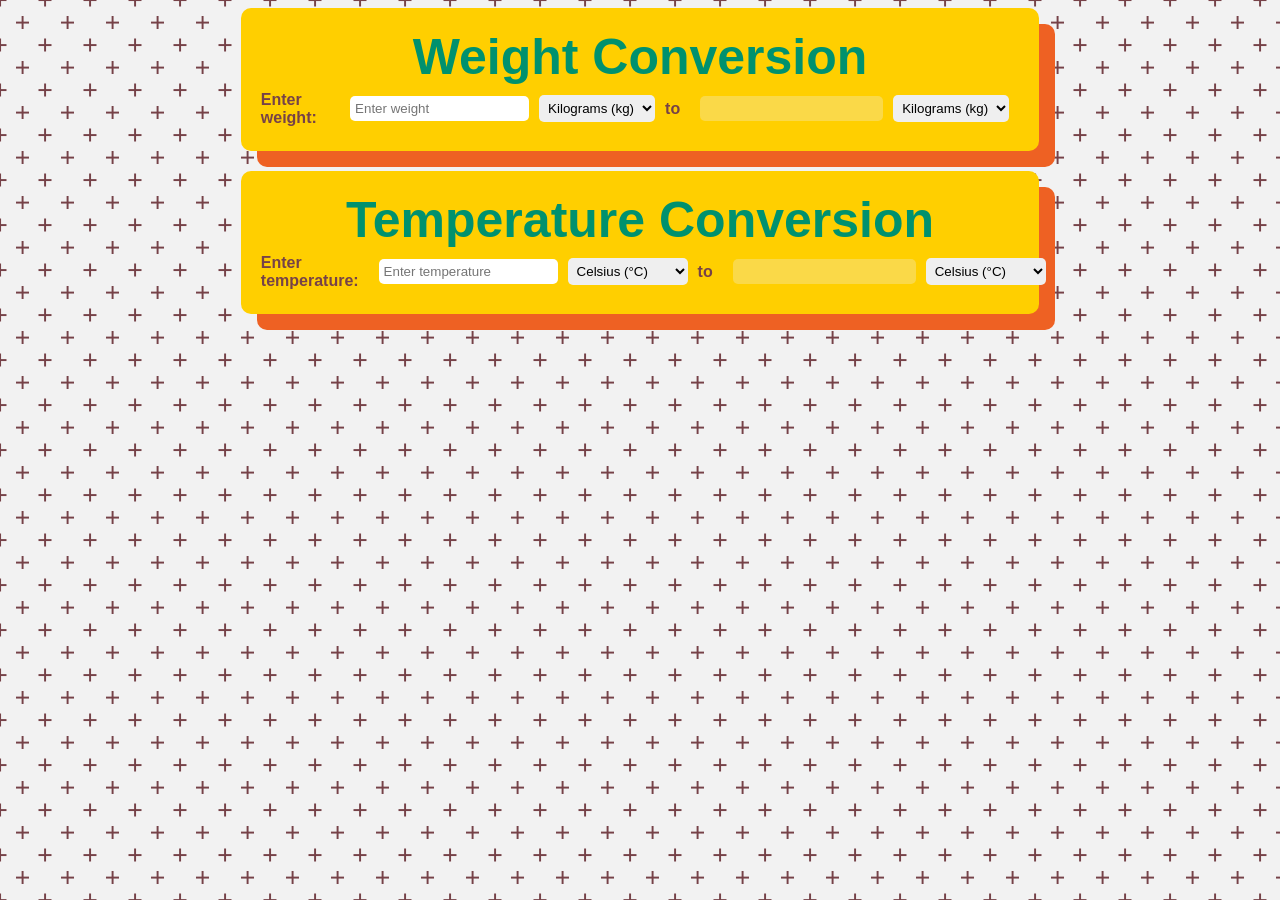
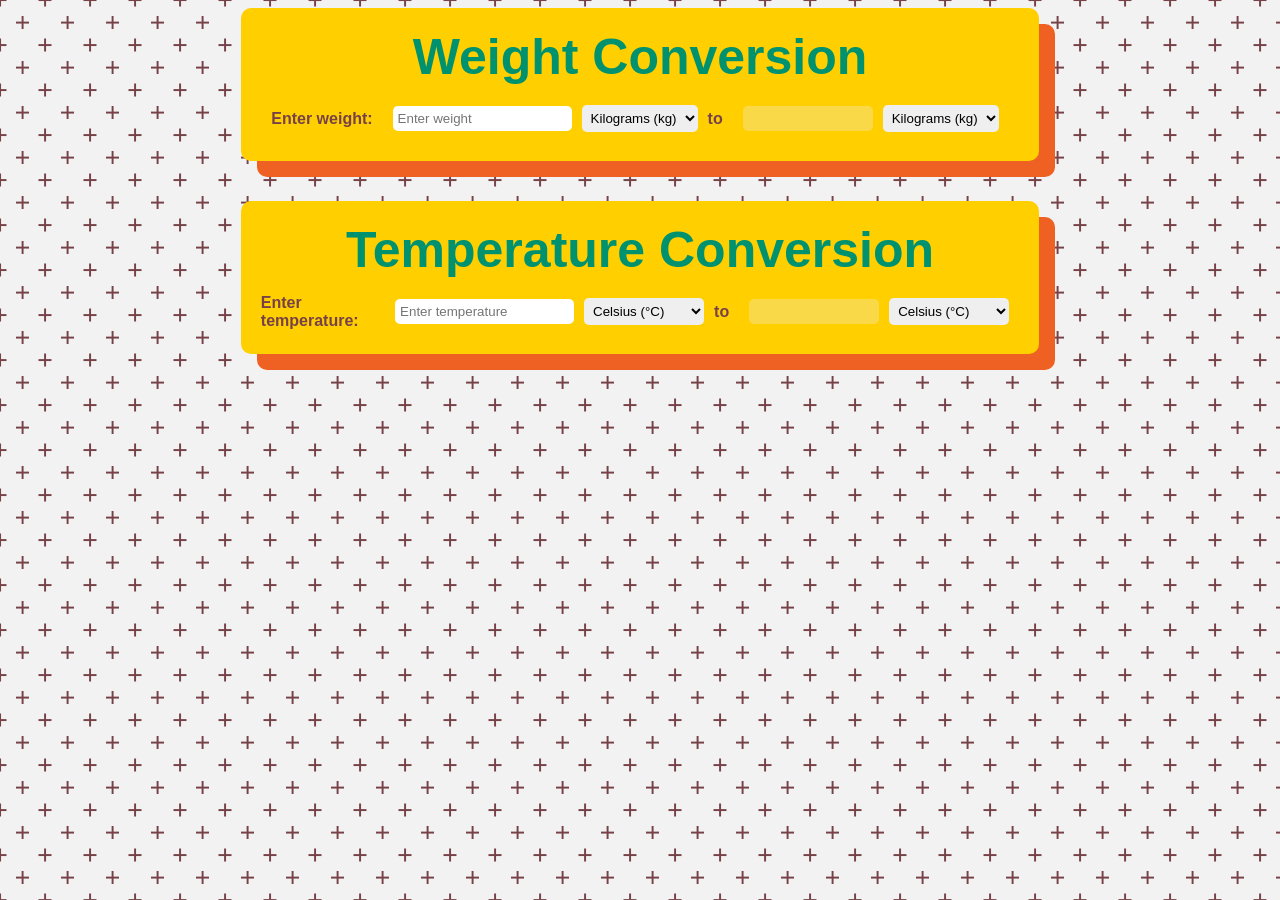

feat: swap button, copy to clipboard, speed converter, clear buttons, decimal precision

--- a/style.css
+++ b/style.css
@@ -5,11 +5,15 @@ body {
     opacity: 1;
     background: radial-gradient(circle, transparent 20%, #F2F2F2 20%, #F2F2F2 80%, transparent 80%, transparent), radial-gradient(circle, transparent 20%, #F2F2F2 20%, #F2F2F2 80%, transparent 80%, transparent) 22.5px 22.5px, linear-gradient(#764248 1.8px, transparent 1.8px) 0 -0.9px, linear-gradient(90deg, #764248 1.8px, #F2F2F2 1.8px) -0.9px 0;
     background-size: 45px 45px, 45px 45px, 22.5px 22.5px, 22.5px 22.5px;
+    display: flex;
+    flex-direction: column;
+    align-items: center;
+    padding-bottom: 60px;
 }
 
 .container {
     margin: 0 auto;
-    margin-bottom: 20px;
+    margin-bottom: 40px;
     background-color: #FFCF00;
     padding: 20px;
     border-radius: 10px;
@@ -33,18 +37,39 @@ body {
 
 h1 {
     text-align: center;
-    margin-top: 50px;
     color: #00916E;
     font-weight: bold;
     font-size: 50px;
-    margin: 0 auto;
+    margin: 0 auto 10px;
 }
 
 h1.title {
     color: #FFCF00;
     font-size: 80px;
     text-shadow: 3px 3px rgba(238, 97, 35, 1);
-    padding-bottom: 20px;
+    padding: 30px 0 20px;
+}
+
+/* precision bar */
+.precision-bar {
+    display: flex;
+    align-items: center;
+    gap: 10px;
+    margin-bottom: 24px;
+    background-color: #FFCF00;
+    padding: 8px 18px;
+    border-radius: 8px;
+    box-shadow: 4px 4px 0px 0px rgba(238, 97, 35, 1);
+    font-weight: bold;
+    color: #764248;
+}
+
+.precision-bar select {
+    padding: 4px 8px;
+    border-radius: 5px;
+    border: none;
+    font-size: 15px;
+    cursor: pointer;
 }
 
 /* form styling */
@@ -56,6 +81,15 @@ h1.title {
     margin: 0 auto;
     color: #764248;
     font-weight: bold;
+    width: 100%;
+}
+
+.controls {
+    display: flex;
+    flex-direction: column;
+    align-items: center;
+    gap: 6px;
+    margin: 0 10px;
 }
 
 label {
@@ -86,12 +120,93 @@ input[type="text"] {
     border: none;
     font-weight: bold;
     margin: 10px;
+    width: 120px;
 }
 
-input#result {
-    color: #00916E;
-    background: #FFE77C;
-    margin-right: 10px;
+/* result row: input + copy button side by side */
+.result-row {
+    display: flex;
+    align-items: center;
+}
+
+/* swap button */
+.swap-btn {
+    background: #fff;
+    border: 2px solid #764248;
+    border-radius: 6px;
+    color: #764248;
+    font-size: 18px;
+    cursor: pointer;
+    padding: 2px 8px;
+    line-height: 1;
+    transition: background 0.15s;
+}
+
+.swap-btn:hover {
+    background: #764248;
+    color: #fff;
+}
+
+/* copy button */
+.copy-btn {
+    background: #fff;
+    border: 2px solid #764248;
+    border-radius: 6px;
+    color: #764248;
+    font-size: 16px;
+    cursor: pointer;
+    padding: 3px 7px;
+    line-height: 1;
+    transition: background 0.15s;
+}
+
+.copy-btn:hover {
+    background: #764248;
+    color: #fff;
+}
+
+.copy-btn.copied {
+    background: #00916E;
+    border-color: #00916E;
+    color: #fff;
+}
+
+/* clear button */
+.clear-btn {
+    margin: 10px auto 0;
+    display: block;
+    padding: 5px 18px;
+    background: #fff;
+    border: 2px solid #764248;
+    border-radius: 6px;
+    color: #764248;
+    font-size: 15px;
+    font-weight: bold;
+    cursor: pointer;
+    transition: background 0.15s;
+}
+
+.clear-btn:hover {
+    background: #764248;
+    color: #fff;
 }
 
 /* mobile styling */
+@media only screen and (max-width: 700px) {
+    .container {
+        width: 90%;
+    }
+
+    h1.title {
+        font-size: 50px;
+    }
+
+    .form {
+        flex-direction: column;
+    }
+
+    .controls {
+        flex-direction: row;
+        margin: 6px 0;
+    }
+}
